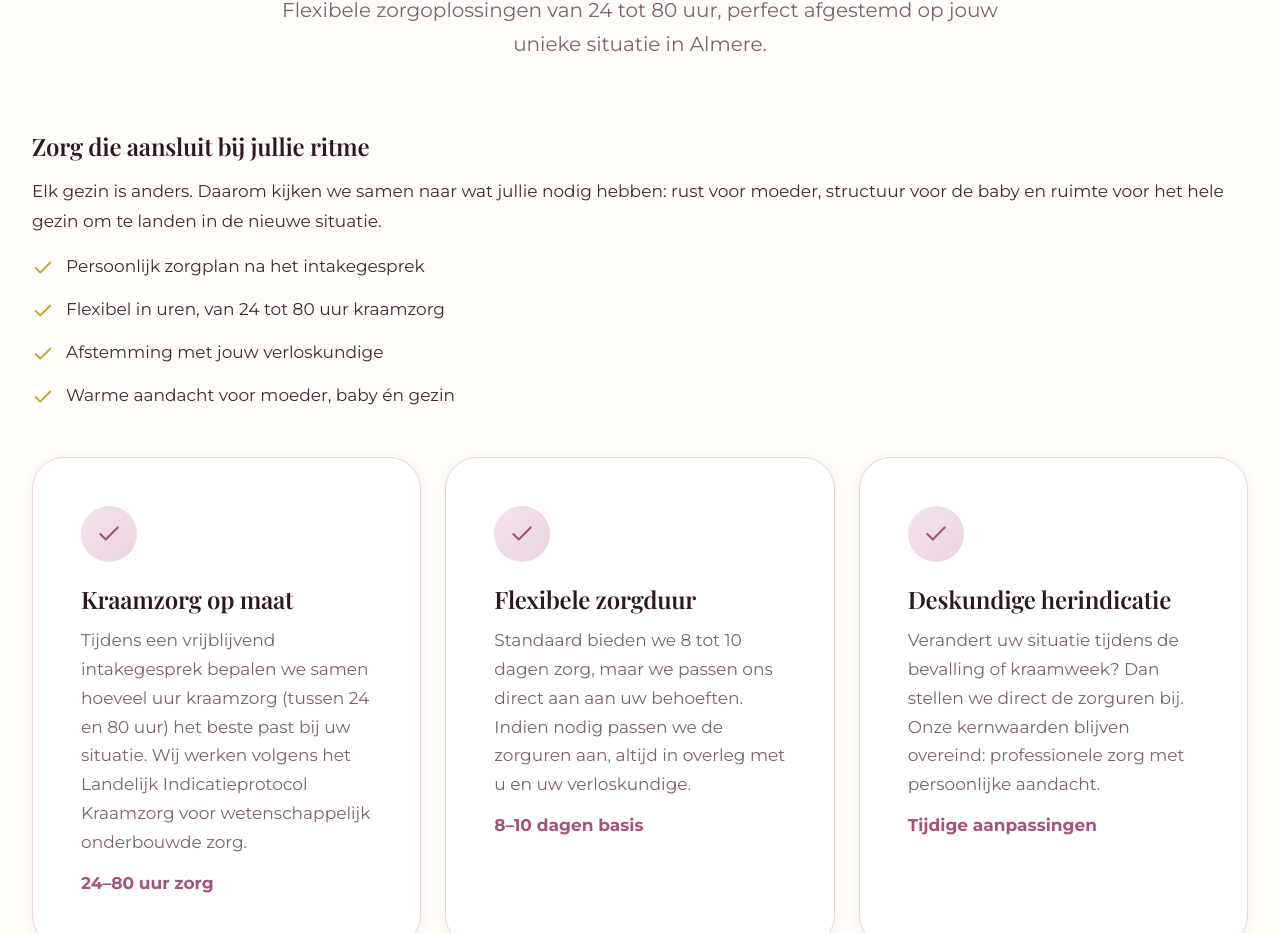
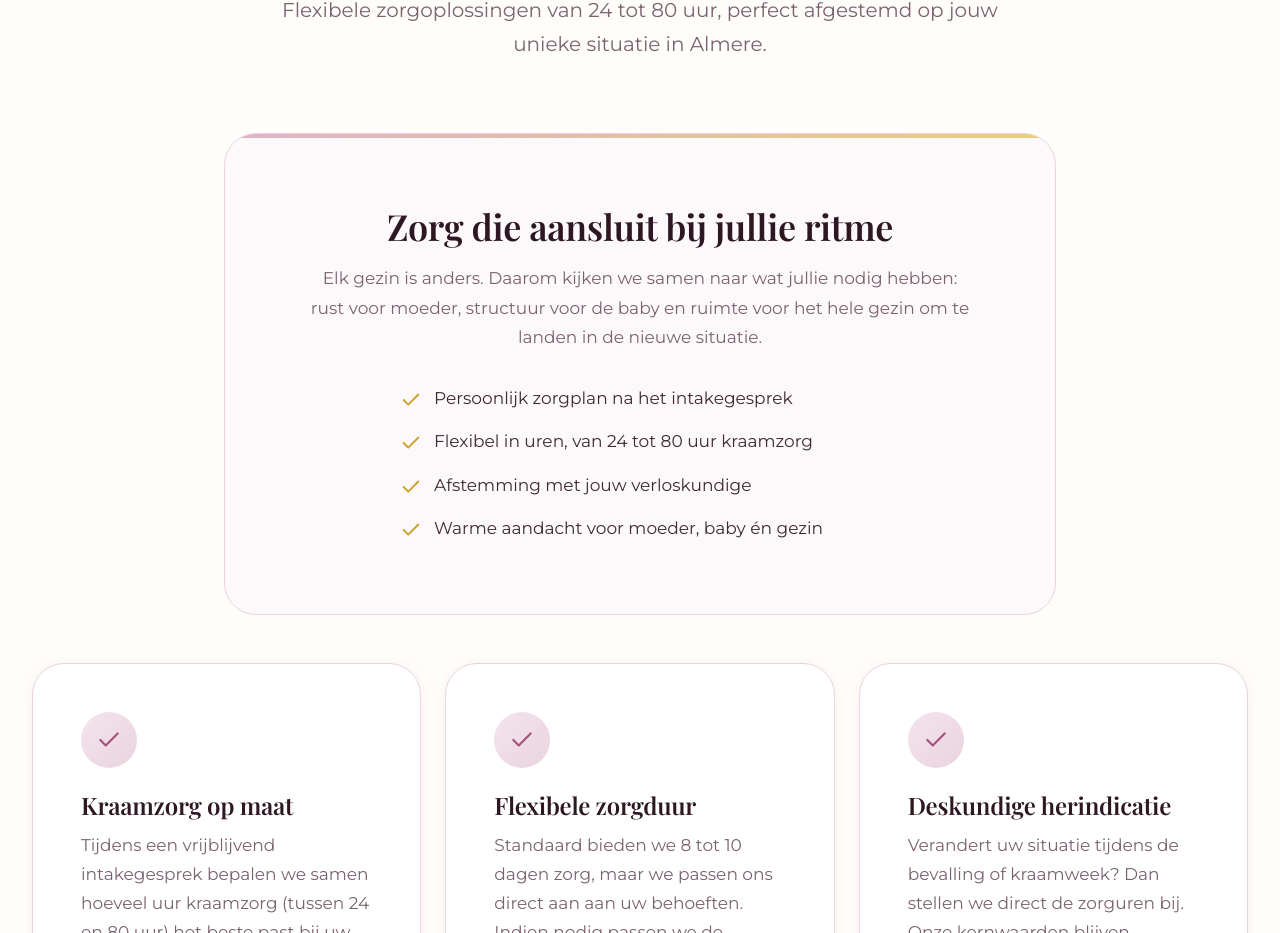
Before and after one commit to Maximustopdeals/Kraamzorg-T-Gouden-Hartje, a Next.js app: page /kraamzorg-almere in a window 1280 px wide. Shown: the part 1118-2051 px from the top of the page. Built offline with nearby package versions, Linux system fonts and the light colour scheme; a web font is replaced by a local one.

Commit message:
Add styles for statement block in globals.css

```diff
--- a/app/globals.css
+++ b/app/globals.css
@@ -371,6 +371,48 @@ a:hover { color: var(--primary-hover); }
 }
 
 .card__icon svg { width: 26px; height: 26px; }
+
+/* Statement-blok: groot typografisch tekstblok zonder foto */
+.statement {
+  max-width: 52rem;
+  margin-inline: auto;
+  text-align: center;
+  background: var(--bg-soft);
+  border: 1px solid var(--border);
+  border-radius: var(--radius-lg);
+  padding: var(--sp-8) var(--sp-6);
+  position: relative;
+  overflow: hidden;
+}
+
+.statement::before {
+  content: "";
+  position: absolute;
+  top: 0;
+  left: 0;
+  right: 0;
+  height: 4px;
+  background: linear-gradient(90deg, var(--color-rose-300), var(--color-gold-300));
+}
+
+.statement h3 {
+  font-size: var(--fs-2xl);
+  max-width: 40rem;
+  margin-inline: auto;
+}
+
+.statement p {
+  color: var(--text-muted);
+  max-width: 42rem;
+  margin-inline: auto;
+  line-height: 1.75;
+}
+
+.statement .check-list {
+  max-width: 30rem;
+  margin: var(--sp-6) auto 0;
+  text-align: left;
+}
 
 /* Lijst met gouden vinkjes */
 .check-list {
```
